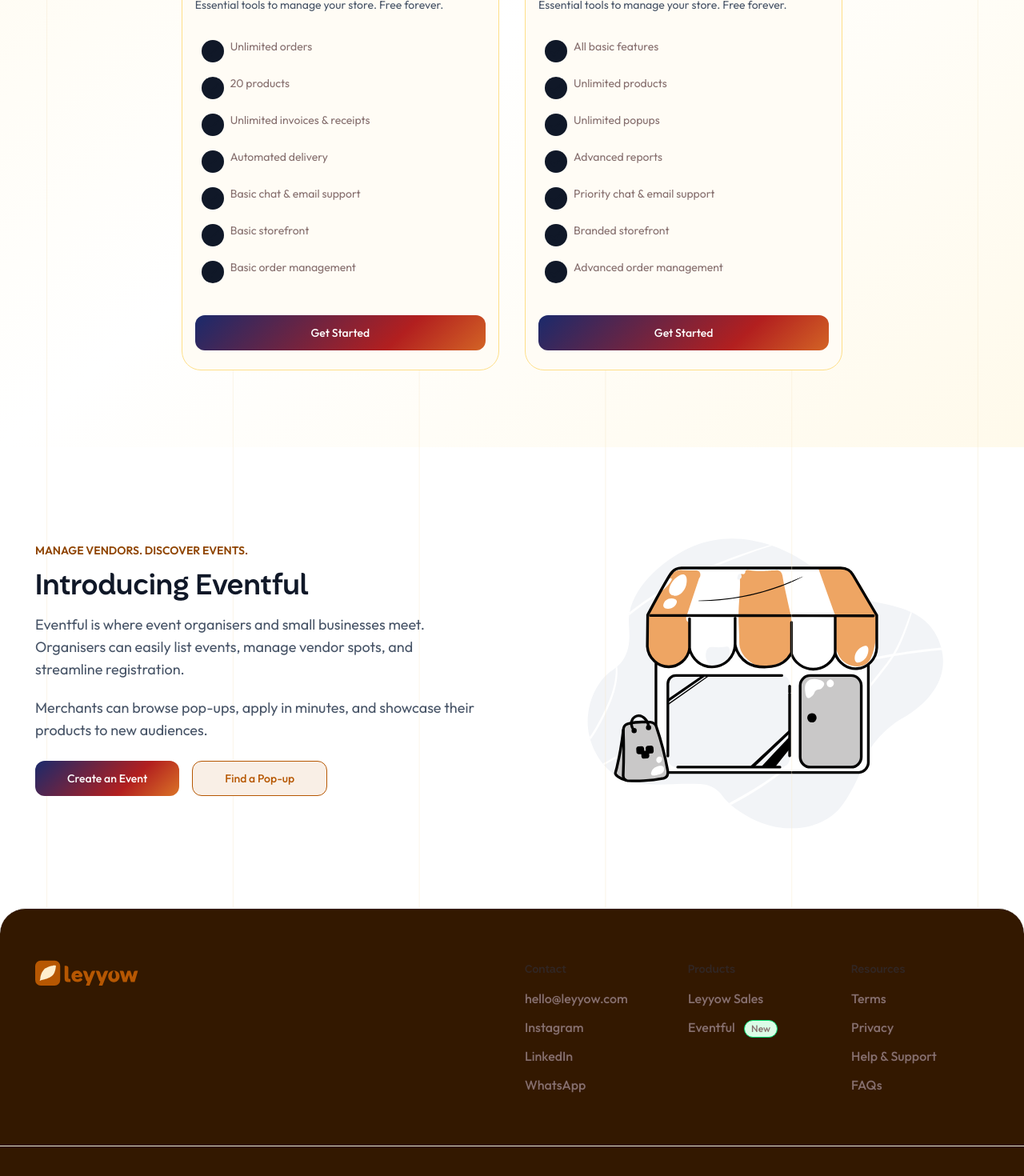
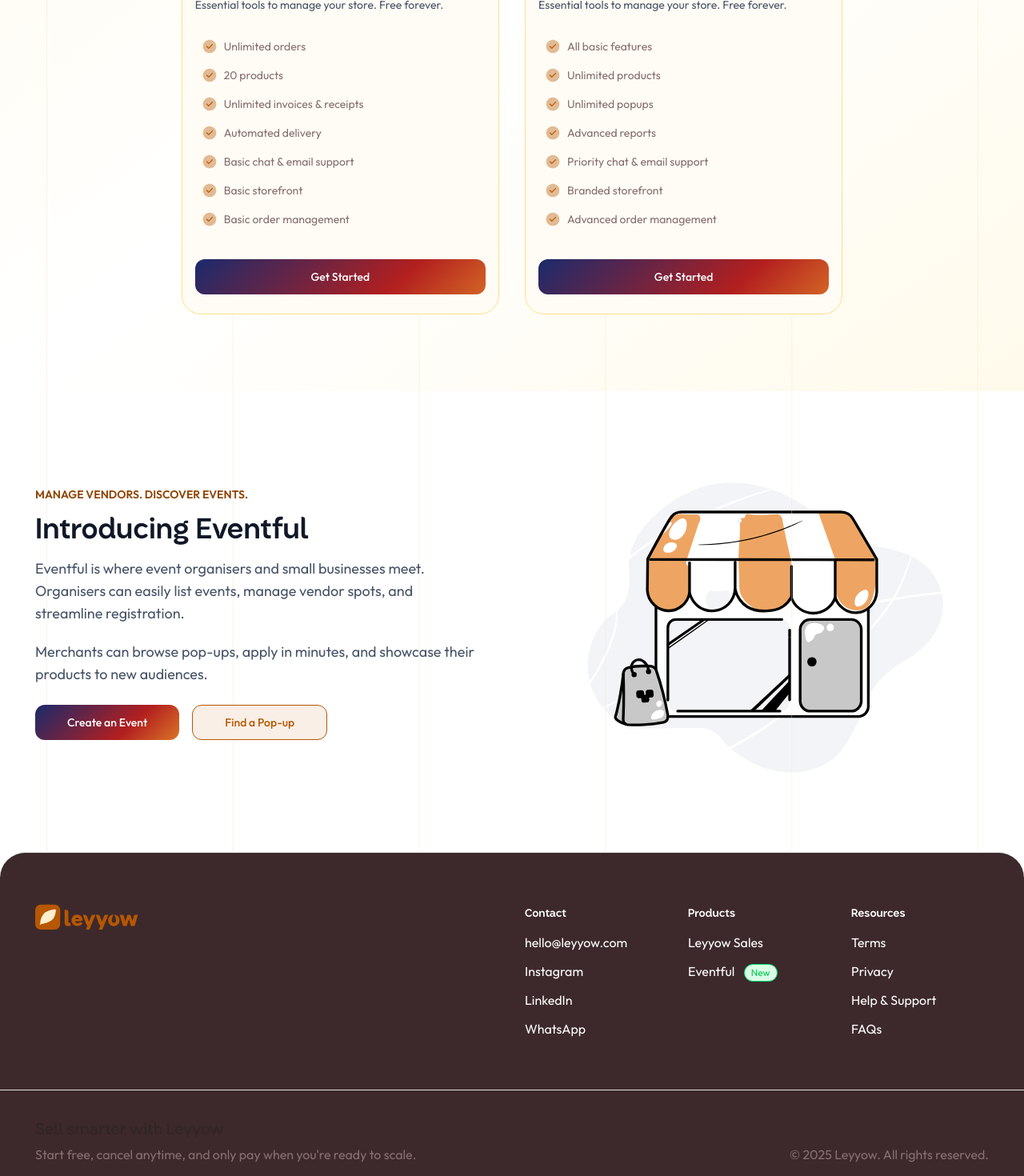
Before and after one commit to alkadelik/new_landing, a Vue app: page / in a window 1280 px wide. Shown: the part 5460-6930 px from the top of the page at 80% size. Built offline with nearby package versions, Linux system fonts and the light colour scheme.

Commit message:
style: clean up code

```diff
--- a/src/App.vue
+++ b/src/App.vue
@@ -58,28 +58,30 @@
       <RouterView />
     </main>
 
-    <footer class="font-outfit bg-primary-950 rounded-t-4xl border-t border-gray-200 pt-16 pb-8">
+    <footer
+      class="font-outfit rounded-t-4xl border-t border-gray-200 bg-[#3D292C] pt-16 pb-8 text-white"
+    >
       <AppSection class="grid grid-cols-1 gap-8 lg:grid-cols-2">
         <div>
           <img src="/LYW.svg?url" alt="Leyyow Logo" class="mb-4 h-8" />
         </div>
         <div class="col-span-1 grid grid-cols-2 gap-8 sm:grid-cols-3">
           <div v-for="key in Object.keys(footerLinks)" :key="key">
-            <h3 class="text-core-900 mb-4 text-sm font-semibold">{{ key }}</h3>
+            <h3 class="mb-4 text-sm font-semibold text-white">{{ key }}</h3>
             <div class="flex flex-col gap-3">
               <a
                 v-for="link in footerLinks[key]"
                 :key="link.name"
                 :href="link.href"
                 :target="link.href.startsWith('http') ? '_blank' : undefined"
-                class="hover:text-brand-500 text-core-600 hover:text-primary font-medium hover:underline"
+                class="hover:text-primary font-normal text-white hover:underline"
               >
                 {{ link.name }}
                 <span
                   v-if="link.new"
                   :class="[
-                    'text-brand-500 border border-green-400 bg-green-100 text-xs',
-                    'ml-2 inline-flex items-center rounded-full px-2 py-0.5 font-medium',
+                    'border border-green-400 bg-green-100 text-xs text-green-500',
+                    'ml-2 inline-flex items-center rounded-full px-2 py-0.5 font-normal',
                   ]"
                 >
                   New
--- a/src/views/index.vue
+++ b/src/views/index.vue
@@ -501,8 +501,8 @@
           </div>
 
           <ul class="space-y-4 px-6 py-6 pt-0!">
-            <li v-for="feat in p.features" :key="feat" class="flex items-start gap-2">
-              <Icon name="check-icon2" class="mt-0.5 h-6 w-6 shrink-0 md:h-7 md:w-7" />
+            <li v-for="feat in p.features" :key="feat" class="flex items-center gap-2">
+              <Icon name="check-circle" size="20" class="text-primary-600" />
               <span class="text-core-600 text-sm">{{ feat }}</span>
             </li>
           </ul>
```
Also changed, not shown: src/assets/icons/check-circle.svg (added), src/assets/icons/check-filled.svg (added).
